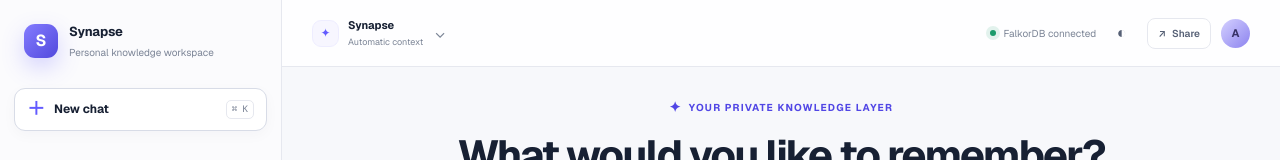
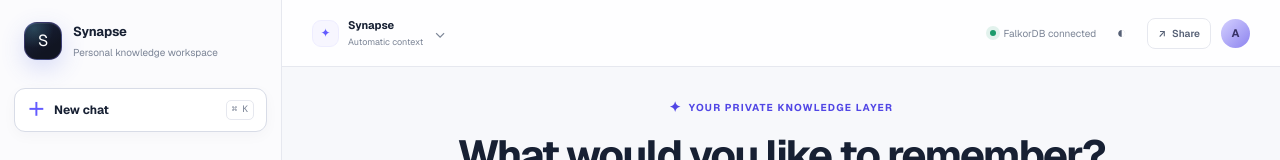
Before and after one commit to awakenedarpit/FalkorDB, a Next.js app: page / in a window 1280 px wide. Shown: the top 160 px of the page. Built offline with nearby package versions, Linux system fonts and the light colour scheme.

Commit message:
Polish Synapse brand mark styling

```diff
--- a/app/globals.css
+++ b/app/globals.css
@@ -51,7 +51,8 @@
 .workspace-sidebar { display: flex; width: 282px; flex: 0 0 282px; flex-direction: column; border-right: 1px solid var(--border); background: var(--sidebar); padding: 22px 14px 14px; }
 .sidebar-topline { display: flex; align-items: center; justify-content: space-between; padding: 0 10px; }
 .brand { display: inline-flex; min-width: 0; align-items: center; gap: 11px; color: var(--foreground); text-decoration: none; }
-.brand-symbol { display: grid; height: 34px; width: 34px; place-items: center; border-radius: 11px; background: linear-gradient(135deg, #847cff, #5249dd); color: white; font-size: 16px; font-weight: 700; box-shadow: 0 9px 22px rgba(99, 91, 255, .25); }
+.brand-symbol { display: grid; height: 38px; width: 38px; flex: 0 0 38px; place-items: center; overflow: hidden; border: 1px solid rgba(139, 130, 255, .32); border-radius: 13px; background: radial-gradient(circle at 25% 15%, rgba(111, 224, 220, .2), transparent 48%), linear-gradient(145deg, #1b2340, #111522 70%); color: white; box-shadow: 0 8px 24px rgba(69, 92, 220, .2), inset 0 1px rgba(255,255,255,.08); }
+.brand-symbol svg { display: block; width: 28px; height: 28px; }
 .brand strong, .brand small { display: block; }
 .brand strong { font-size: 13px; letter-spacing: -.01em; }
 .brand small { margin-top: 3px; color: var(--muted); font-size: 10px; }
```
